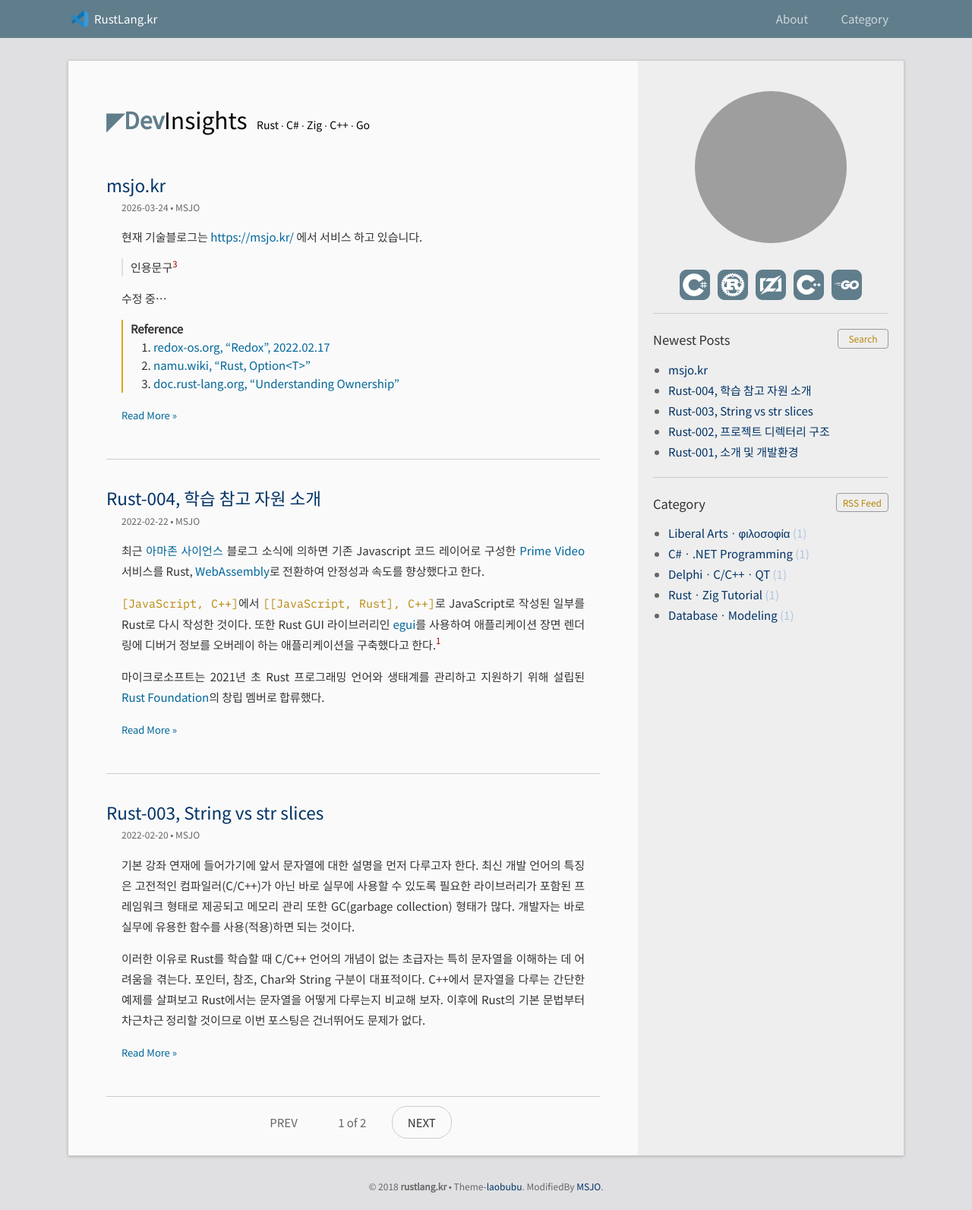
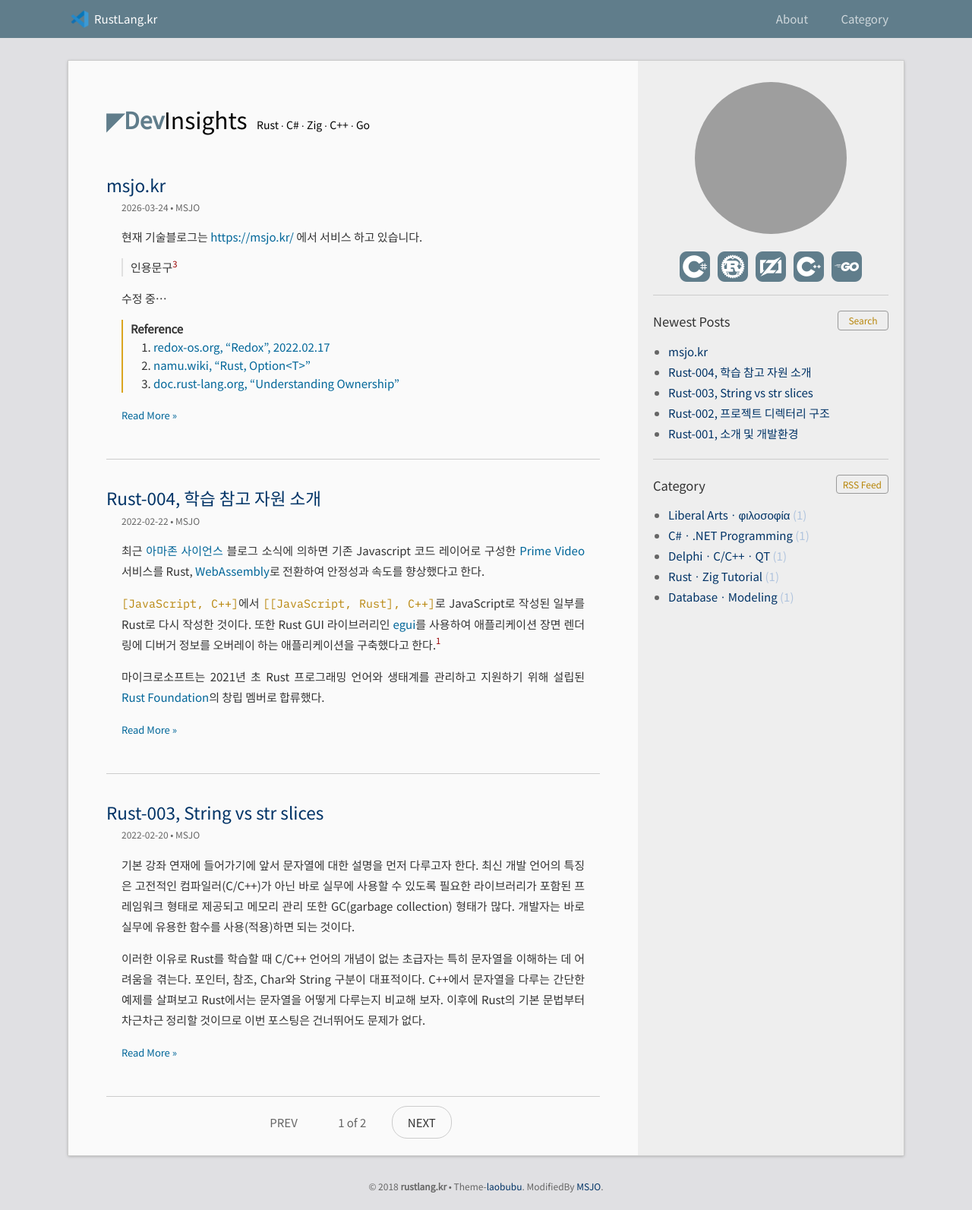
Before and after one commit to DebugJO/rustlang, a Jekyll site: the page built from index.html, in a window 1280 px wide. Shown: the whole page at 76% size. Built offline with Jekyll 4.4.1, drawn with Linux system fonts in a browser that asks for light colours; the list of posts is cut into pages by our own code; grey boxes are pictures that could not be loaded.

Commit message:
Update _layout.scss

```diff
--- a/_sass/_layout.scss
+++ b/_sass/_layout.scss
@@ -195,7 +195,7 @@ $hide-sidebar-screen-width: 1120px;
 		width: 200px; /* 135 */
 		height: 200px; /* 135 */
 		border-radius: 100%;
-		margin: 20px auto;
+		margin: 8px auto;
 		/* display: block; */
 	}
 	.name {
```
